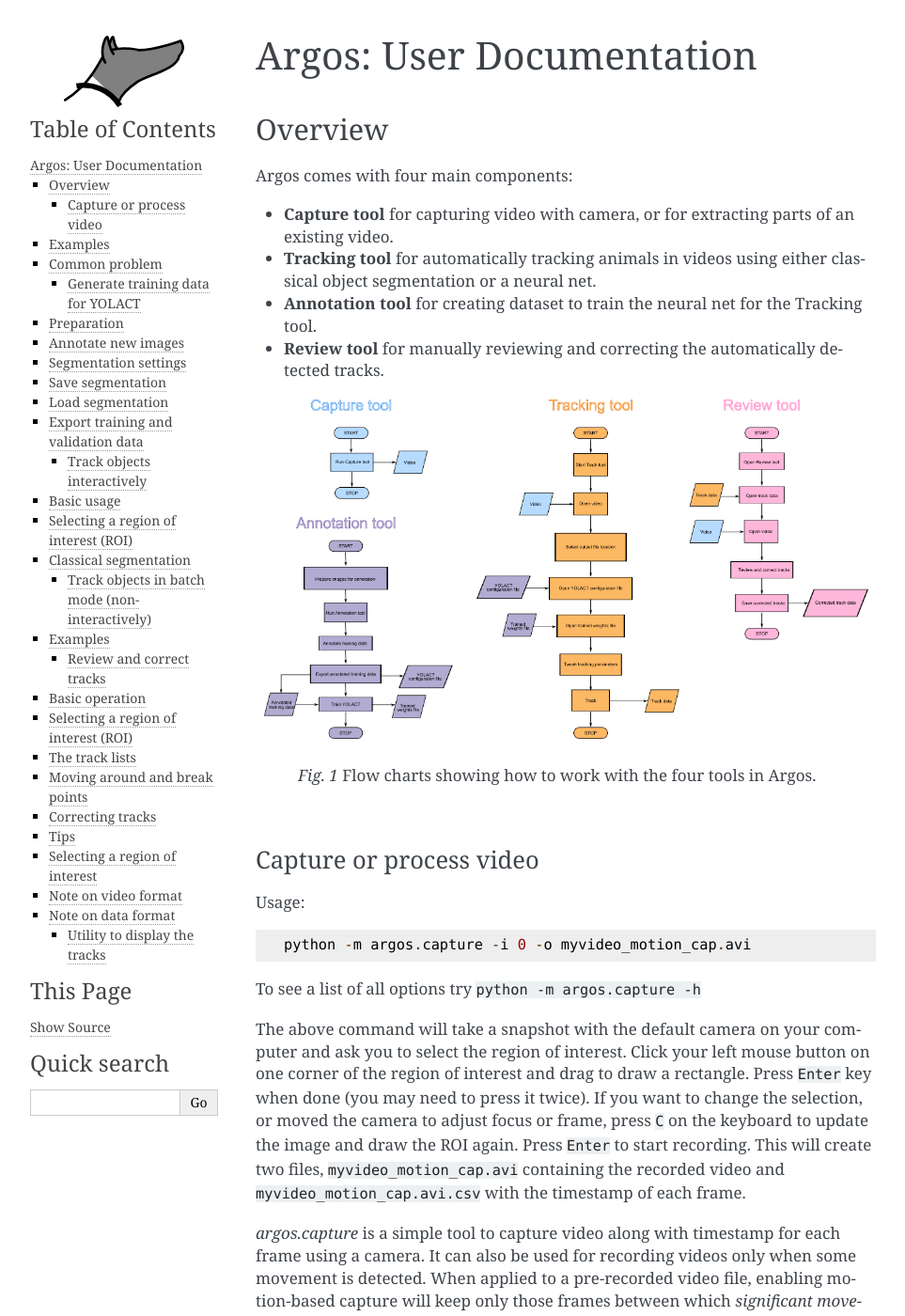
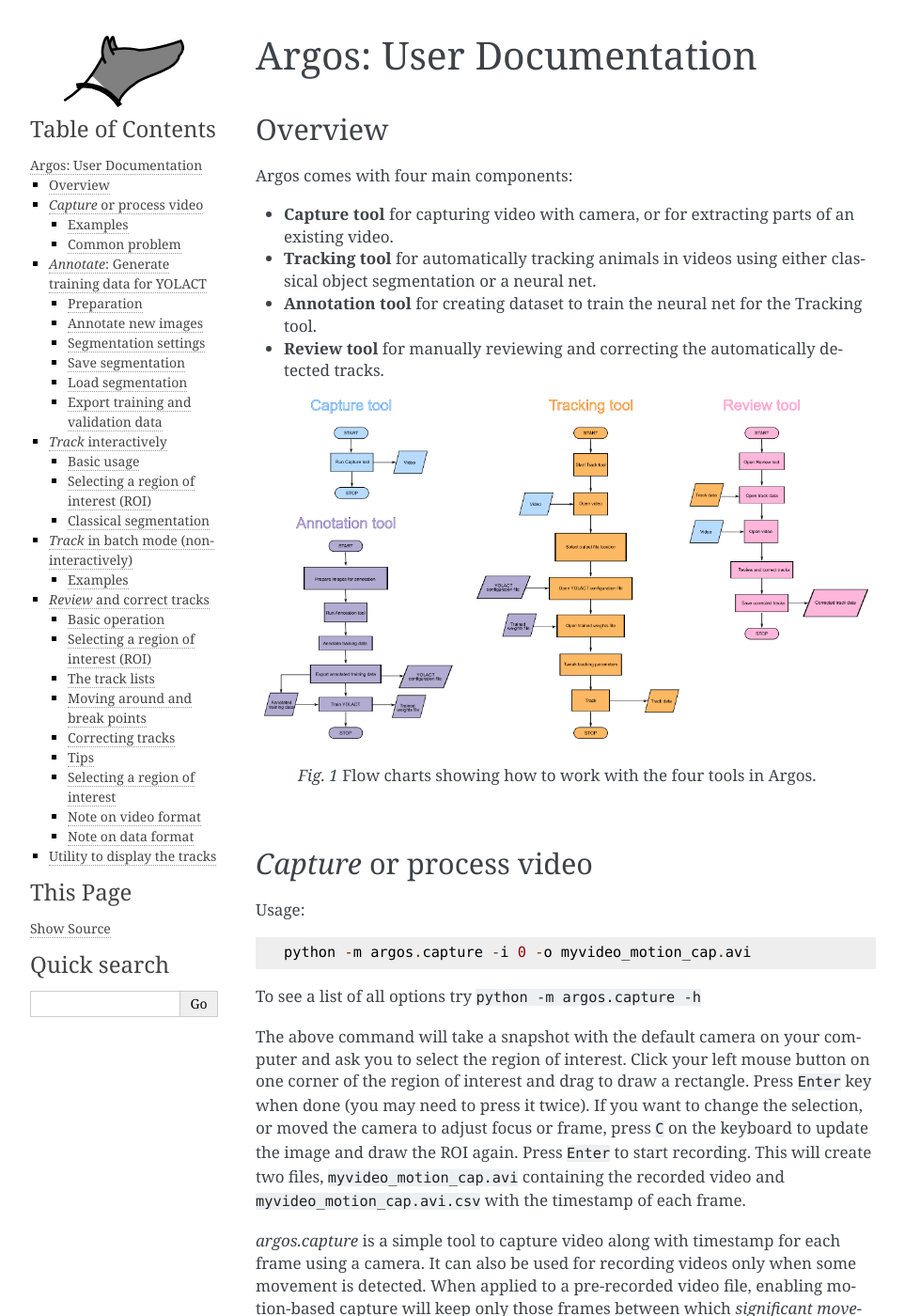
Before and after one commit to subhacom/argos, a Sphinx documentation site: the page built from doc/user.rst, in a window 1280 px wide and 1400 px high. Shown: the whole window at 94% size, without its empty margins (148-1111 px from the left). Built offline with Sphinx 7.4.7, drawn with Linux system fonts in a browser that asks for light colours; some of the changed text lies outside the part shown.

Commit message:
Formatted docs.

```diff
--- a/doc/user.rst
+++ b/doc/user.rst
@@ -1,8 +1,11 @@
+#########################
 Argos: User Documentation
-=========================
+#########################
 
+********
 Overview
---------
+********
+
 Argos comes with four main components:
 
 - **Capture tool** for capturing video with camera, or for extracting parts of an existing video.
@@ -21,9 +24,9 @@
    Flow charts showing how to work with the four tools in Argos.
 
 
-========================
-Capture or process video
-========================
+************************
+*Capture* or process video
+************************
 Usage:
 ::
     python -m argos.capture -i 0 -o myvideo_motion_cap.avi
@@ -75,7 +78,7 @@
   library path.
 
 Examples
---------
+========
 1. Read video from file ``myvideo.mpg`` and save output in
    ``myvideo_motion_cap.avi`` in DIVX format. The ``-m --threshold=20 -a
    10`` part tells the program to detect any movement such that more than
@@ -106,7 +109,7 @@
       python -m argos.capture -i 0 -o myvideo_motion_cap.avi --interval=3.0
 
 Common problem
---------------
+==============
 
 When trying to use H264 format for saving video, you may see the
 following error:
@@ -121,9 +124,9 @@
 
 Solution: Use .avi instead of .mp4 extension when specifying output filename.
 
-=================================
-Generate training data for YOLACT
-=================================
+*********************************
+*Annotate*: Generate training data for YOLACT
+*********************************
 Usage:
 ::
     python -m argos.annotate
@@ -133,7 +136,7 @@
 a single category of objects.
 
 Preparation
------------
+===========
 Create a folder and copy all the images you want to annotate into it.
 
 If you have videos instead, you can extract some video
@@ -148,7 +151,7 @@
 subfolders.
 
 Annotate new images
--------------------
+===================
 After you select the image folder, the annotator will show you the
 main window, with an empty display like below.
 
@@ -228,7 +231,7 @@
 used.
 
 Segmentation settings
----------------------
+=====================
 
 The segmentation settings pane allows you to control how each image is
 segmented. The segmentation here is done in the following steps:
@@ -334,22 +337,23 @@
       object should be less than these many pixels.
 
 Save segmentation
------------------
+=================
 
 You can save all the data for currently segmented images in a file by
 pressing ``Ctrl+S`` on keyboard or selecting ``File->Save segmentation`` from the
 menu bar. This will be a Python pickle file (extension ``.pkl`` or
 ``.pickle``).
 
+
 Load segmentation
------------------
+=================
 
 You can load segmentation data saved before by pressing ``Ctrl+O`` on
 keyboard or by selecting ``File->Open saved segmentation`` from the
 menu bar.
 
 Export training and validation data
------------------------------------
+===================================
 
 Press ``Ctrl+E`` on keyboard or select ``File->Export training and
 validation data`` from menubar to export the annotation data in a
@@ -400,9 +404,9 @@
 
    Screenshot of suggested command line after exporting annotations.
 
-============================
-Track objects interactively
-============================
+****************************
+*Track* interactively
+****************************
 
 Usage:
 ::
@@ -420,7 +424,7 @@
 these has its advantages and disadvantages.
 
 Basic usage
------------
+===========
 
 This assumes you have a YOLACT network trained with images of your
 target object. YOLACT comes with a network pretrained with a variety
@@ -543,14 +547,14 @@
 
 
 Selecting a region of interest (ROI)
-------------------------------------
+====================================
 If you want to process only a certain part of the frames, you can draw an ROI
 by clicking the left mouse-button to set the vertices of a polygon. Click on
 the first vertex to close the polygon. If you want to cancel it half-way, click
 the right mouse-button.
 
 Classical segmentation
-----------------------
+======================
 
 Using the ``Segmentation method`` menu you can switch from YOLACT to
 classical image segmentation for detecting target objects.  This
@@ -571,9 +575,9 @@
 is then processed to detect contiguous patches of pixels using one of
 the available algorithms.
 
-===============================================
-Track objects in batch mode (non-interactively)
-===============================================
+***********************************************
+*Track* in batch mode (non-interactively)
+***********************************************
 Usage:
 ::
      python -m argos_track.batchtrack -i {input_file} -o {output_file}
@@ -593,7 +597,7 @@
 line option .
 
 Examples
---------
+========
 Use YOLACT for segmentation and SORT for tracking:
 ::
     python -m argos_track.batchtrack -i video.avi -o video.h5 -m yolact \\
@@ -654,16 +658,16 @@
 :py:mod:`argos_track` and exported into a file, which can then be
 passed with ``-c {config_file}``.
 
-=========================
-Review and correct tracks
-=========================
+*************************
+*Review* and correct tracks
+*************************
 Usage:
 ::
     python -m argos.review
 
 
 Basic operation
----------------
+===============
 At startup it will show a window with two empty panes separated in the
 middle by three empty lists titled ``Previous tracks``, ``All tracks`` and
 ``Current tracks`` like :numref:`review_startup` below.
@@ -805,7 +809,7 @@
 
 
 Selecting a region of interest (ROI)
-------------------------------------
+====================================
 If you want to process only a certain part of the frames, you can draw an ROI
 by clicking the left mouse-button to set the vertices of a polygon. Click on
 the first vertex to close the polygon. If you want to cancel it half-way, click
@@ -813,7 +817,7 @@
 
 
 The track lists
----------------
+===============
 
 The three lists between the left (previous) and right (current) video frame in
 the GUI present the track Ids of the detected objects. These allow you to
@@ -848,7 +852,7 @@
 
 
 Moving around and break points
-------------------------------
+==============================
 
 To speed up navigation of tracked data, Argos review tool provides
 several shortcuts. The corresponding actions are also available in the
@@ -889,7 +893,7 @@
 
 
 Correcting tracks
------------------
+=================
 Corrections made in a frame apply to all future frames, unless an operation
 is for current-frame only. The past frames are not affected by the changes.
 You can undo all changes made in a frame by pressing ``Ctrl+z`` when visiting
@@ -988,7 +992,7 @@
 changes applied to the data
 
 Tips
-----
+====
 Swapping and assigning on the same trackid within a single frame can
 be problematic.  Sometimes the tracking algorithm can temporarily
 mislabel tracks. For example, object `A` (ID=1) crosses over
@@ -1049,7 +1053,7 @@
 
 
 Selecting a region of interest
-------------------------------
+==============================
 
 You can exclude some spurious detections by defining a region of interest
 in the review tool. Click on the right frame with left-mouse button in order
@@ -1060,7 +1064,7 @@
 
 
 Note on video format
---------------------
+====================
 Argos capture utility records video in MJPG format in an AVI container.
 This is available by default in OpenCV. Although OpenCV can read many
 video formats via the ``ffmpeg`` library, most common video formats are
@@ -1074,7 +1078,7 @@
 
 
 Note on data format
--------------------
+===================
 Argos saves and reads data in comma separated values in text format
 (`.csv`), and HDF5 (`.h5`, `.hdf`) format. The HDF5 format is
 recommended as it allows meta information, and keeps all the data
@@ -1099,9 +1103,9 @@
 DataFrames.
 
 
-=============================
+****************************
 Utility to display the tracks
-=============================
+****************************
 
 Usage:
 ::
```
